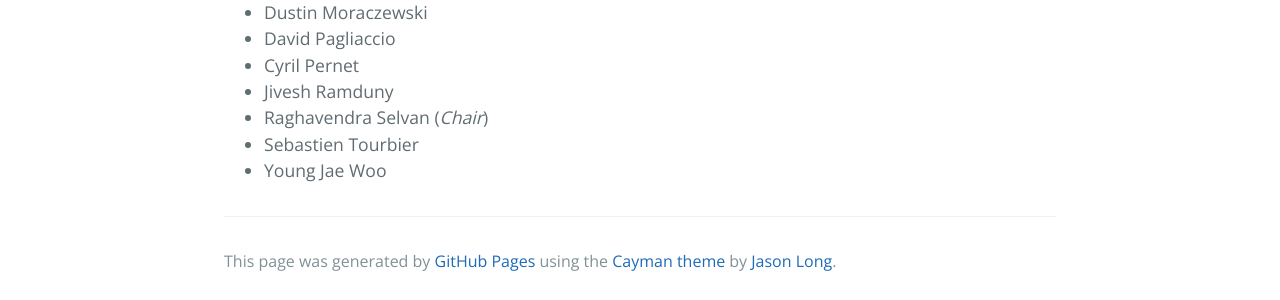
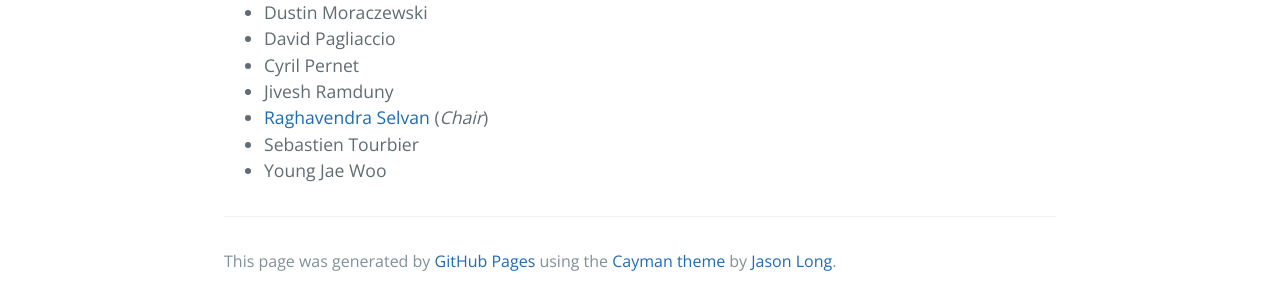
Before and after one commit to neuropipelines/neuropipelines.github.io, a Jekyll site: the page built from 50members.md, in a window 1280 px wide. Shown: the part 621-921 px from the top of the page. Built offline with Jekyll 4.4.1, drawn with Linux system fonts in a browser that asks for light colours; part of the change alters nothing that is shown.

```diff
--- a/50members.md
+++ b/50members.md
@@ -16,6 +16,6 @@ filename: 50members
 * David Pagliaccio
 * Cyril Pernet
 * Jivesh Ramduny
-* Raghavendra Selvan (*Chair*)
+* [Raghavendra Selvan](raghavian.github.io/) (*Chair*)
 * Sebastien Tourbier
 * Young Jae Woo
```
